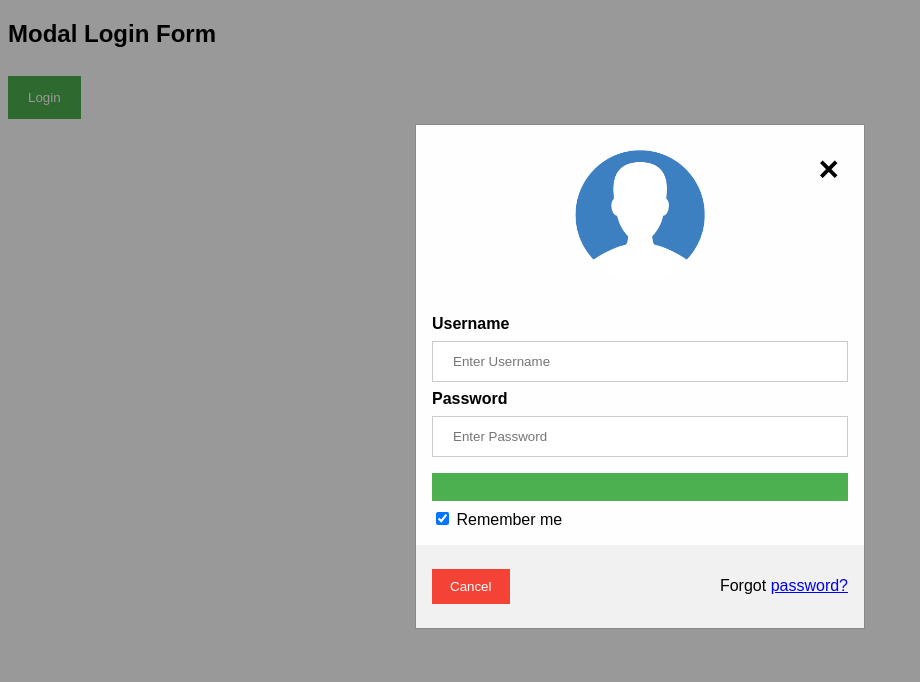
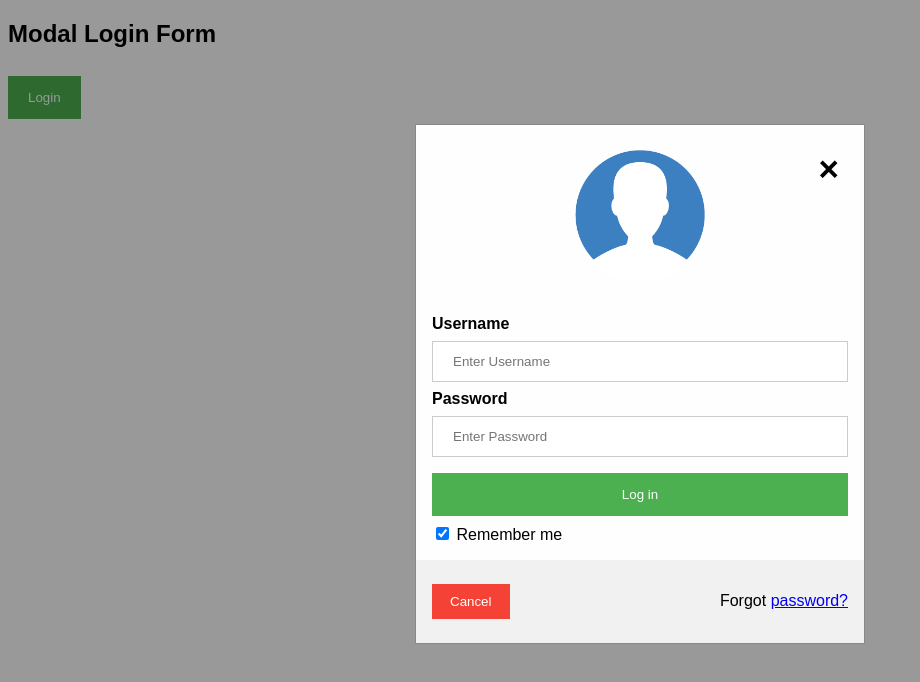
Before and after one commit to ravinderj/db_spikes, a website: page public/login.html in a window 1280 px wide. Both pictures are taken after a click on the button "Login". Shown: the whole page, without its empty margins (0-920 px from the left). Drawn offline with Linux system fonts and the light colour scheme.

Commit message:
changed button tag

```diff
--- a/public/login.html
+++ b/public/login.html
@@ -146,7 +146,7 @@ span.psw {
       <label for="psw"><b>Password</b></label>
       <input type="password" placeholder="Enter Password" name="psw" required>
 
-      <button type="submit" value='Log in'></button>
+      <button type="submit" value='Log in'>Log in</button>
       <label>
         <input type="checkbox" checked="checked" name="remember"> Remember me
       </label>
```
